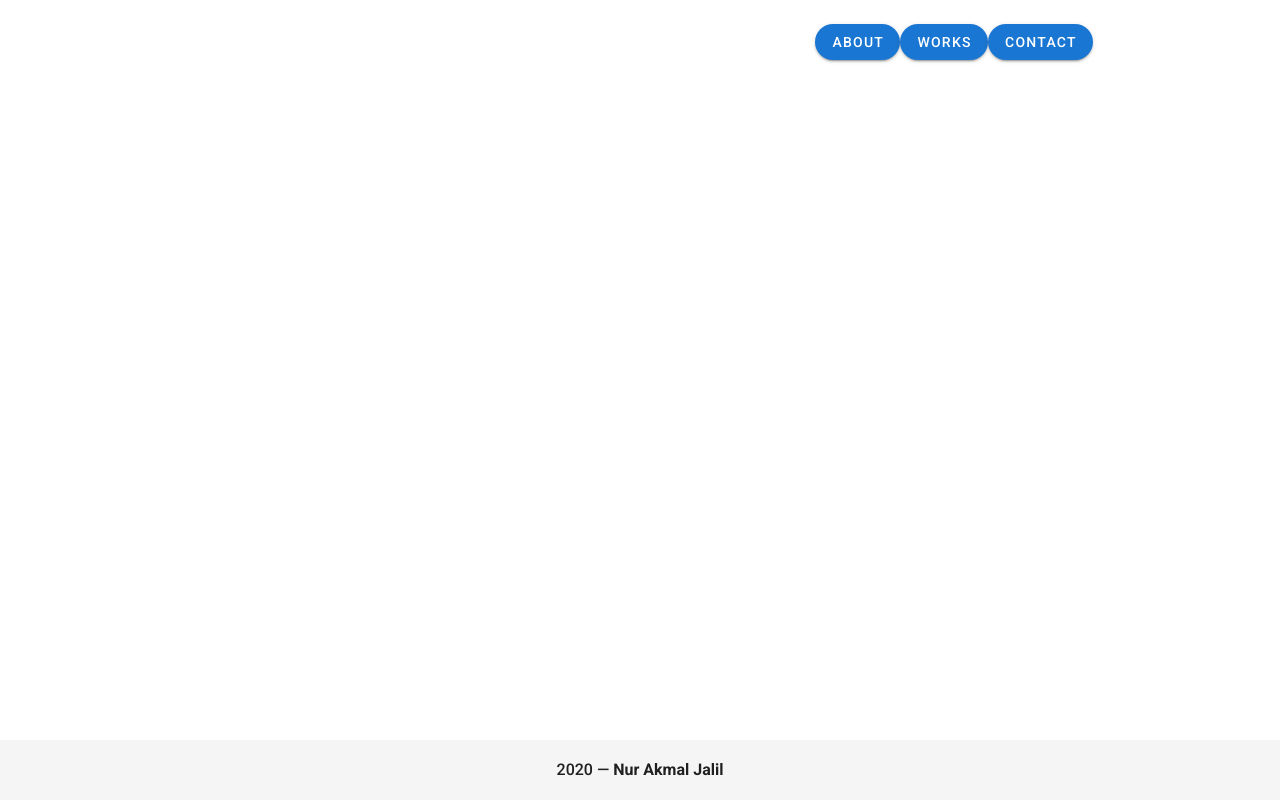
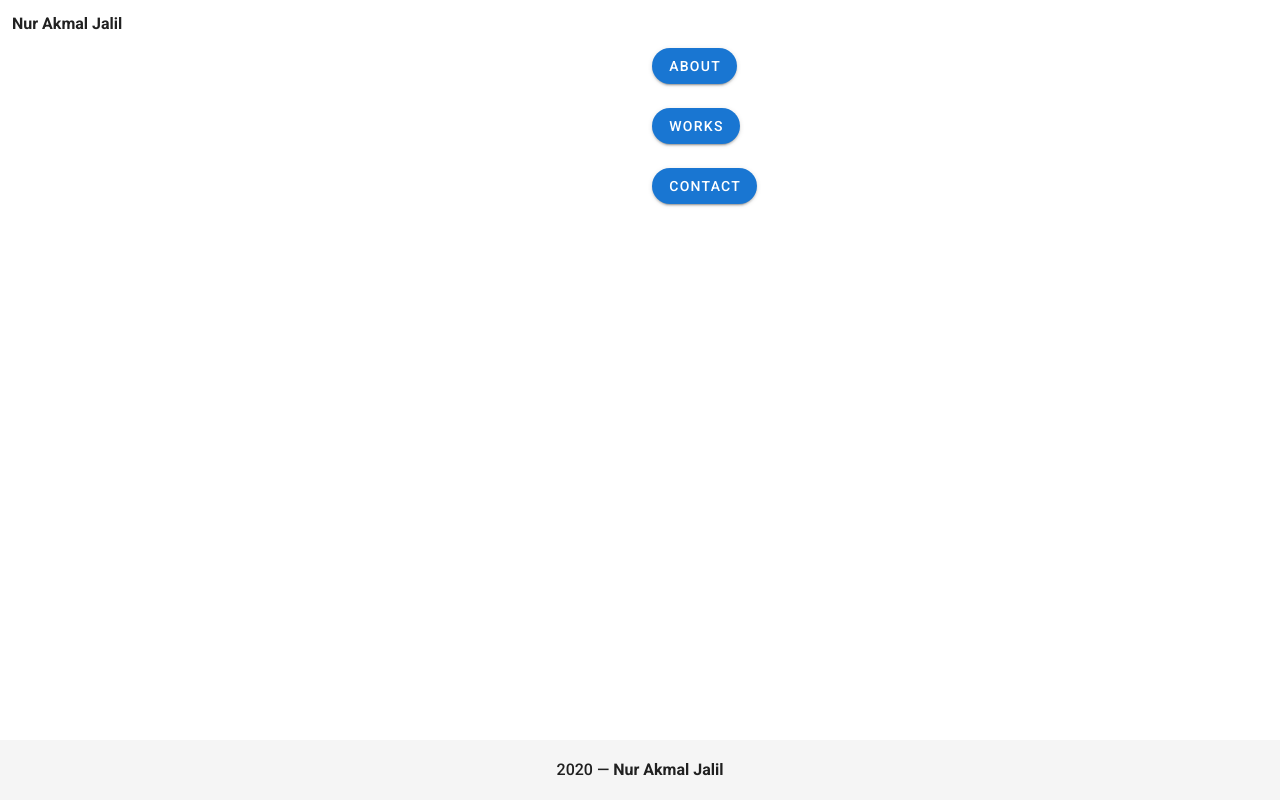
Before and after one commit to nurakmaljalil91/porfolio-page-4, a Vue app: page / in a window 1280 px wide. Built offline with nearby package versions, Linux system fonts and the light colour scheme.

Commit message:
add grid

```diff
--- a/src/App.vue
+++ b/src/App.vue
@@ -3,6 +3,7 @@
     <v-app>
       <v-main>
         <v-container fluid>
+          <Nav />
           <TransitionPage>
             <router-view></router-view>
           </TransitionPage>
@@ -14,11 +15,13 @@
 </template>
 
 <script>
+import Nav from "@/components/shared/Nav"
 import Footer from "@/components/shared/Footer";
 import TransitionPage from "@/components/shared/TransitionPage";
 export default {
   name: "App",
   components: {
+    Nav,
     Footer,
     TransitionPage,
   },
--- a/src/components/shared/Nav.vue
+++ b/src/components/shared/Nav.vue
@@ -0,0 +1,5 @@
+<template>
+  <div>
+    <strong>Nur Akmal Jalil</strong>
+  </div>
+</template>
--- a/src/router/index.js
+++ b/src/router/index.js
@@ -10,7 +10,7 @@
         component: Home,
     },
     {
-        path: "/about",
+        path: "/About",
         name: "About",
         // route level code-splitting
         // this generates a separate chunk (about.[hash].js) for this route
@@ -20,7 +20,7 @@
         meta: { transitionName: 'slide' }
     },
     {
-        path: "/contact",
+        path: "/Contact",
         name: "Contact",
         // route level code-splitting
         // this generates a separate chunk (about.[hash].js) for this route
@@ -30,7 +30,7 @@
         meta: { transitionName: 'slide' }
     },
     {
-        path: '/works',
+        path: '/Works',
         name: 'Works',
         // route level code-splitting
         // this generates a separate chunk (about.[hash].js) for this route
--- a/src/views/Contact.vue
+++ b/src/views/Contact.vue
@@ -0,0 +1,3 @@
+<template>
+  <div><h1>Contact Page</h1></div>
+</template>
--- a/src/views/Home.vue
+++ b/src/views/Home.vue
@@ -2,24 +2,32 @@
   <div class="home">
     <v-container fluid>
       <v-row>
-        <v-col cols="6">
+        <v-col lg="6" cols="12">
           <v-img
             :src="require('@/assets/profile-cartoon-style.png')"
             aspect-ratio="1.7"
             contain
           ></v-img>
         </v-col>
-        <v-col cols="6">
-          <div class="text-center">
-            <v-btn rounded color="primary" dark to="{name: 'About'}"
+        <v-col lg="6" cols="12">
+          <div class="d-flex align-center ">
+            <v-row>
+              <v-col  cols="12">
+                <v-btn rounded color="primary" dark to="/About"
                   >About</v-btn
+                ></v-col
               >
-            <v-btn rounded color="primary" dark to="{name: 'Works'}"
+              <v-col cols="12"
+                ><v-btn rounded color="primary" dark to="/Works"
                   >Works</v-btn
+                ></v-col
               >
-            <v-btn rounded color="primary" dark to="{name: 'Contact'}"
+              <v-col cols="12">
+                <v-btn rounded color="primary" dark to="/Contact"
                   >Contact</v-btn
+                ></v-col
               >
+            </v-row>
           </div></v-col
         >
       </v-row>
--- a/src/views/Works.vue
+++ b/src/views/Works.vue
@@ -0,0 +1,6 @@
+<template>
+  <div>
+    <h1>This is works page</h1>
+    <v-btn rounded color="primary" to="/">Home</v-btn>
+  </div>
+</template>
```
Also changed, not shown: 1 other file (tests, documents, lock files or other folders). Lines whose indentation alone changed are shown as unchanged.
